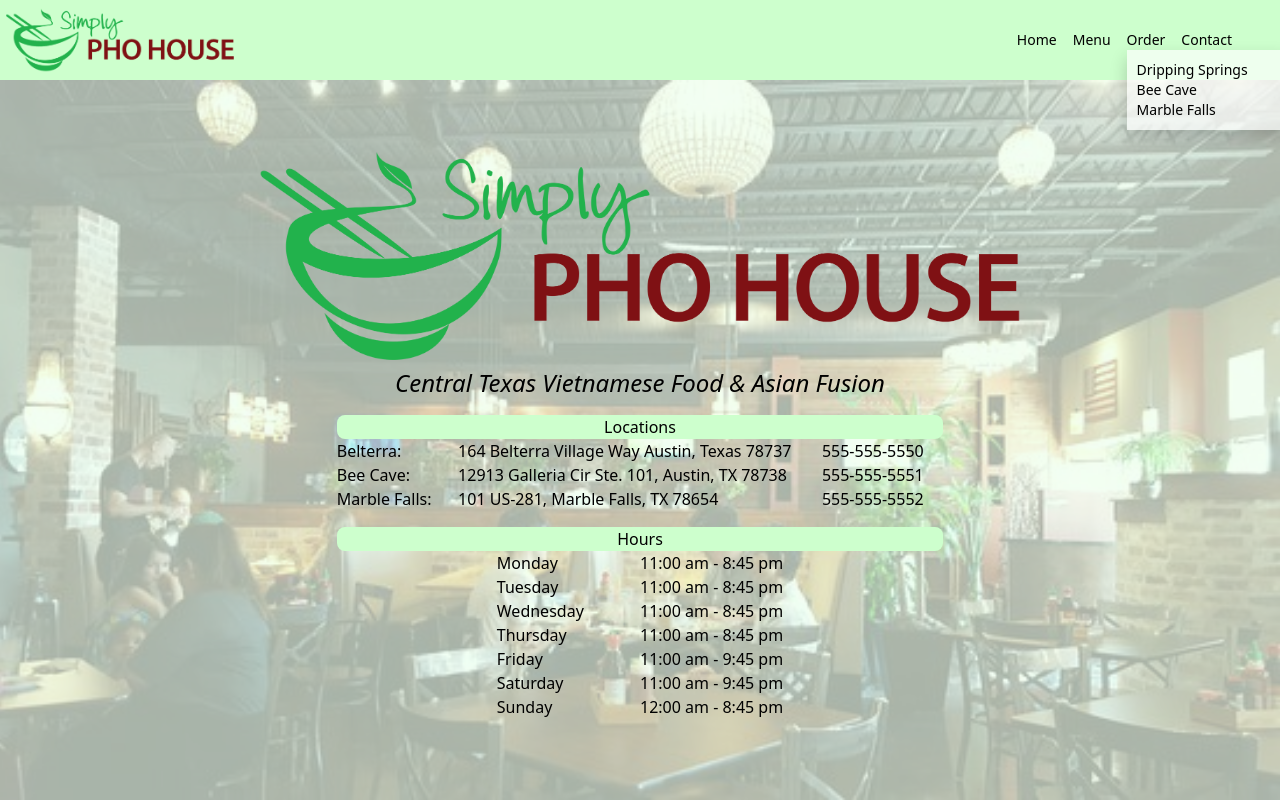
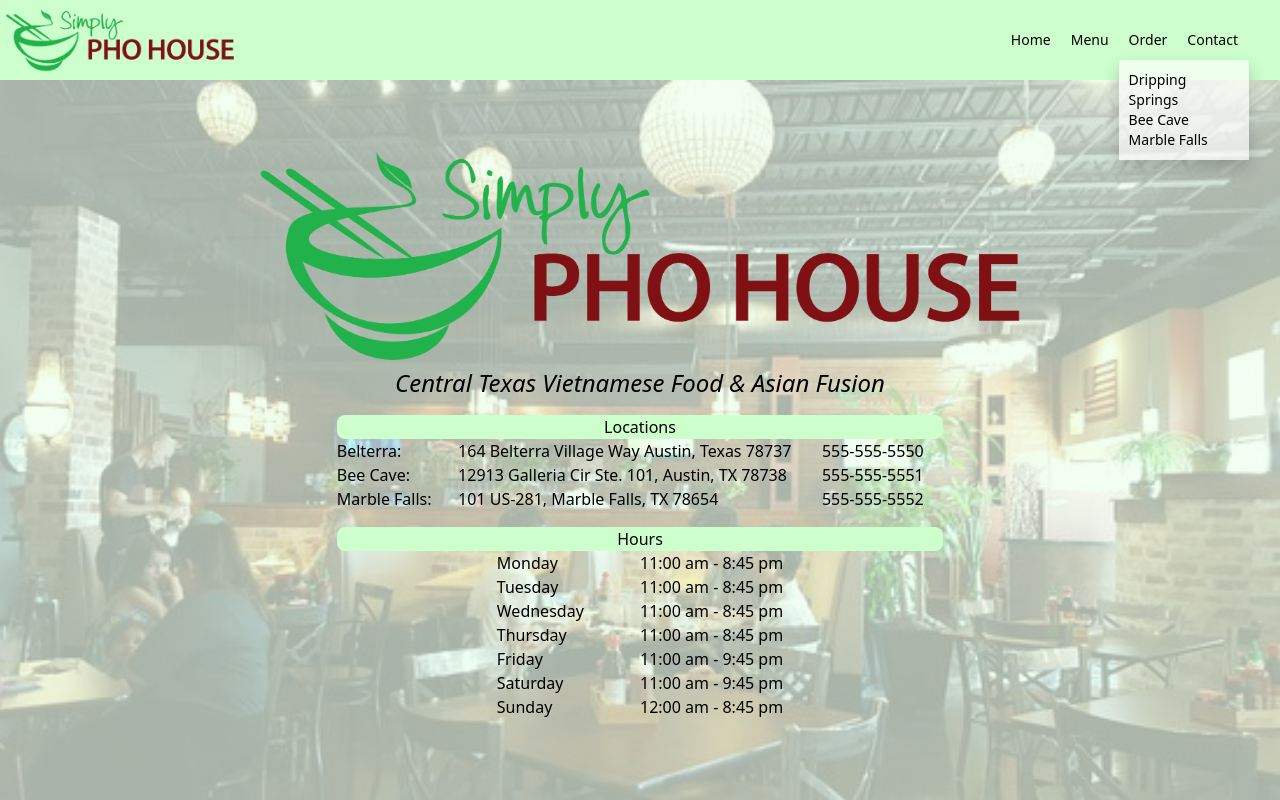
Before and after one commit to fremen432/ReactJS-Restaurant-Website, a React (Create React App) app: page / in a window 1280 px wide. Both pictures are taken after a click on the button "Order". Built offline with nearby package versions, Linux system fonts and the light colour scheme.

Commit message:
moved isOpen and setIsOpen useState from App.js to HP_Header module

```diff
--- a/src/App.js
+++ b/src/App.js
@@ -8,14 +8,6 @@
 import OrderPage from './pages/OrderPage/OP_Index';
 
 function App() {
-  const [isOpen, setIsOpen] = useState(false);
-
-  document.onclick = (e) => {
-    if (e.target.id !== 'dropdown_btn') {
-      console.log(isOpen);
-      setIsOpen(false)
-    }
-  }
 
   document.body.onscroll = function(){console.log('this is being scrolled')}
 
@@ -27,7 +19,7 @@
     <div className="App">
       <Router>
         <Routes>
-          <Route exact path='/' element={<Homepage setIsOpen={ setIsOpen } isOpen={ isOpen } />} />
+          <Route exact path='/' element={<Homepage />} />
           <Route exact path='/order' element={<OrderPage />} />
         </Routes>
       </Router>
--- a/src/App.scss
+++ b/src/App.scss
@@ -86,15 +86,21 @@
     }
     .dropdown-content {
       position: absolute;
+      left: 0px;
+      right: 0px;
+      top: 35px;
+      // margin-top: 10px;
+      // top: 0px;
+
       background-color: rgba(255, 255, 255, 0.65);
-      min-width: 160px;
+      min-width: 130px;
       box-shadow: 0px 8px 16px 0px rgba(0,0,0,0.2);
       padding: 10px 10px;
       z-index: 1;
     }
 
     .dropdown-location:hover {
-      background-color: rgba(123, 251, 255, 0.65);
+      background-color: $green_light2;
     }
   }
   .body_footer_wrapper {
@@ -471,6 +477,65 @@
   border: 1px solid $green_dark2;
 }
 
-.Header__element{
+.Header_element {
+  padding: 5px 10px 5px 10px;
+}
+
+.Header_element:hover{
+  background-color: $green_light1;
+}
+.animate_DOWN {
+  animation-name: fade_IN, slide_DOWN;
+  animation-duration: 200ms;
+  animation-fill-mode: forwards;
+  animation-timing-function: ease-in-out;
+  animation-delay: 200ms;
+}
+
+.animate_UP {
+  animation-name: fade_OUT, slide_UP;
+  animation-duration: 200ms;
+  animation-fill-mode: forwards;
+  animation-timing-function: ease-in-out;
+  animation-delay: 200ms;
+}
+
+@keyframes fade_IN {
+  0% {
+    opacity: 0;
+  }
+  100% {
+    opacity: 1;
+  }
+}
+
+@keyframes fade_OUT {
+  0% {
+    opacity: 1;
+  }
+  100% {
+    opacity: 0;
+  }
+}
+
+@keyframes slide_DOWN {
+  0% {
+    margin-top: -10px;
+  }
+
+  100% {
+    margin-top: 0px;
+  }
 
 }
+
+@keyframes slide_UP {
+  0% {
+    margin-top: 0px;
+  }
+
+  100% {
+    margin-top: -10px;
+  }
+
+}
--- a/src/pages/HomePage/components/Header/HP_Header.jsx
+++ b/src/pages/HomePage/components/Header/HP_Header.jsx
@@ -1,19 +1,39 @@
+import { useState } from 'react';
+
 import Logo from '../../../../misc-componenets/Logo';
 
-const Header__element = 'mr-1 sm:mr-4 '
+const Header__element = 'Header_element  '
 
 const DropDown = (props) => {
-    const { setIsOpen, isOpen } = props
+    const [isOpen, setIsOpen] = useState(false);
+
+    document.onclick = (e) => {
+      if (e.target.id !== 'dropdown_btn') {
+        console.log(isOpen);
+        setIsOpen(false)
+      }
+    }
+
+
+    // const { setIsOpen, isOpen } = props
     const isOpen_Toggle = () => setIsOpen( isOpen == false ? true : false)
+
+
 
     return(
         <li  className={Header__element + "dropdown "}>
             <button id="dropdown_btn" className="dropdown__button" onClick={ isOpen_Toggle } >Order</button>
-            <ul className={"dropdown-content " + ( isOpen == false ? "hidden" : "block")}>
-                <li className="dropdown-location"><a href="/order">Dripping Springs</a></li>
-                <li className="dropdown-location"><a href="/order">Bee Cave</a></li>
-                <li className="dropdown-location"><a href="/order">Marble Falls</a></li>
-            </ul>
+            <div className="">
+
+                <ul className={"dropdown-content " + (
+
+                    isOpen == false ? "animate_UP " : "animate_DOWN "
+                    )}>
+                    <li className="dropdown-location "><a href="/order">Dripping Springs</a></li>
+                    <li className="dropdown-location"><a href="/order">Bee Cave</a></li>
+                    <li className="dropdown-location"><a href="/order">Marble Falls</a></li>
+                </ul>
+            </div>
         </li>
     )
 }
```
